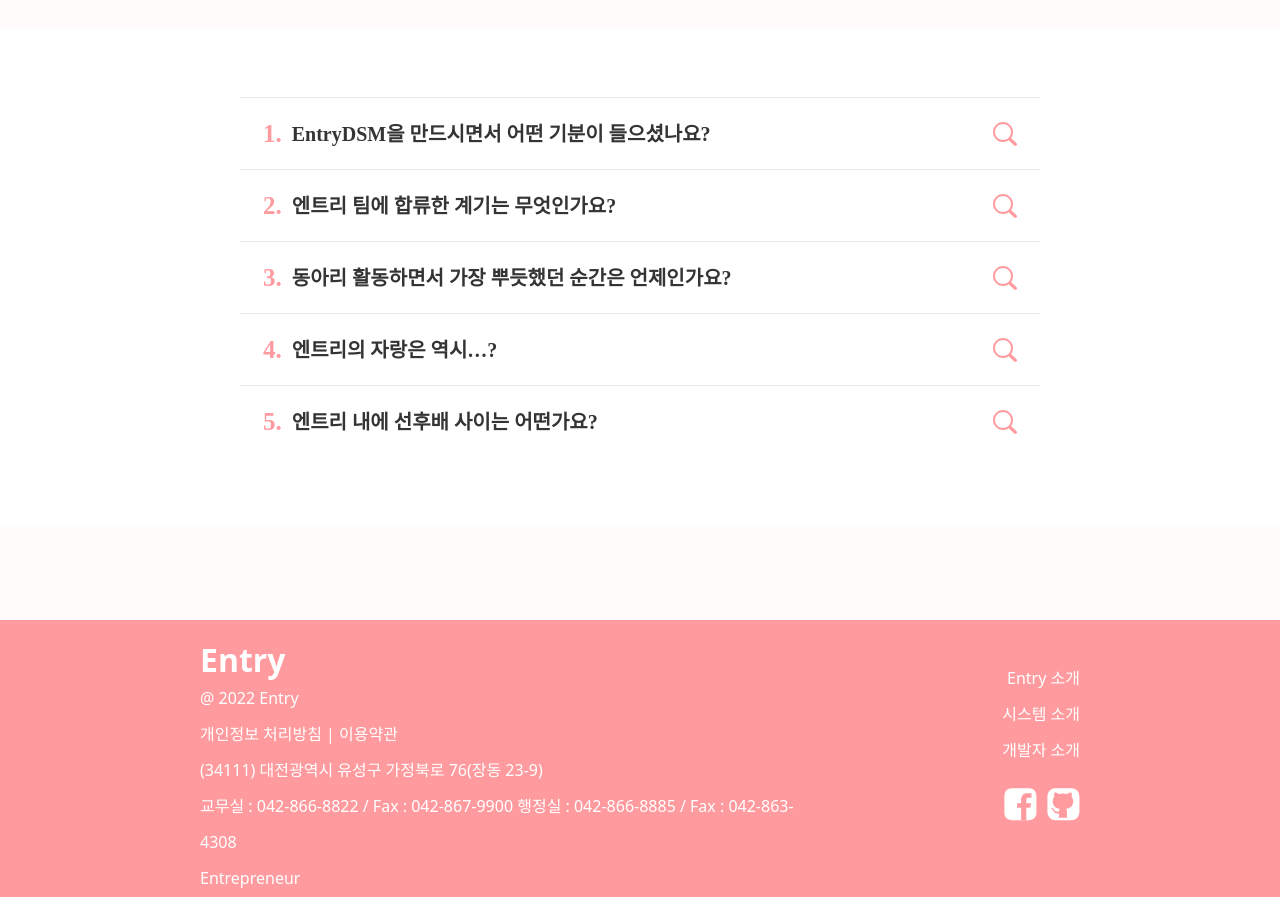
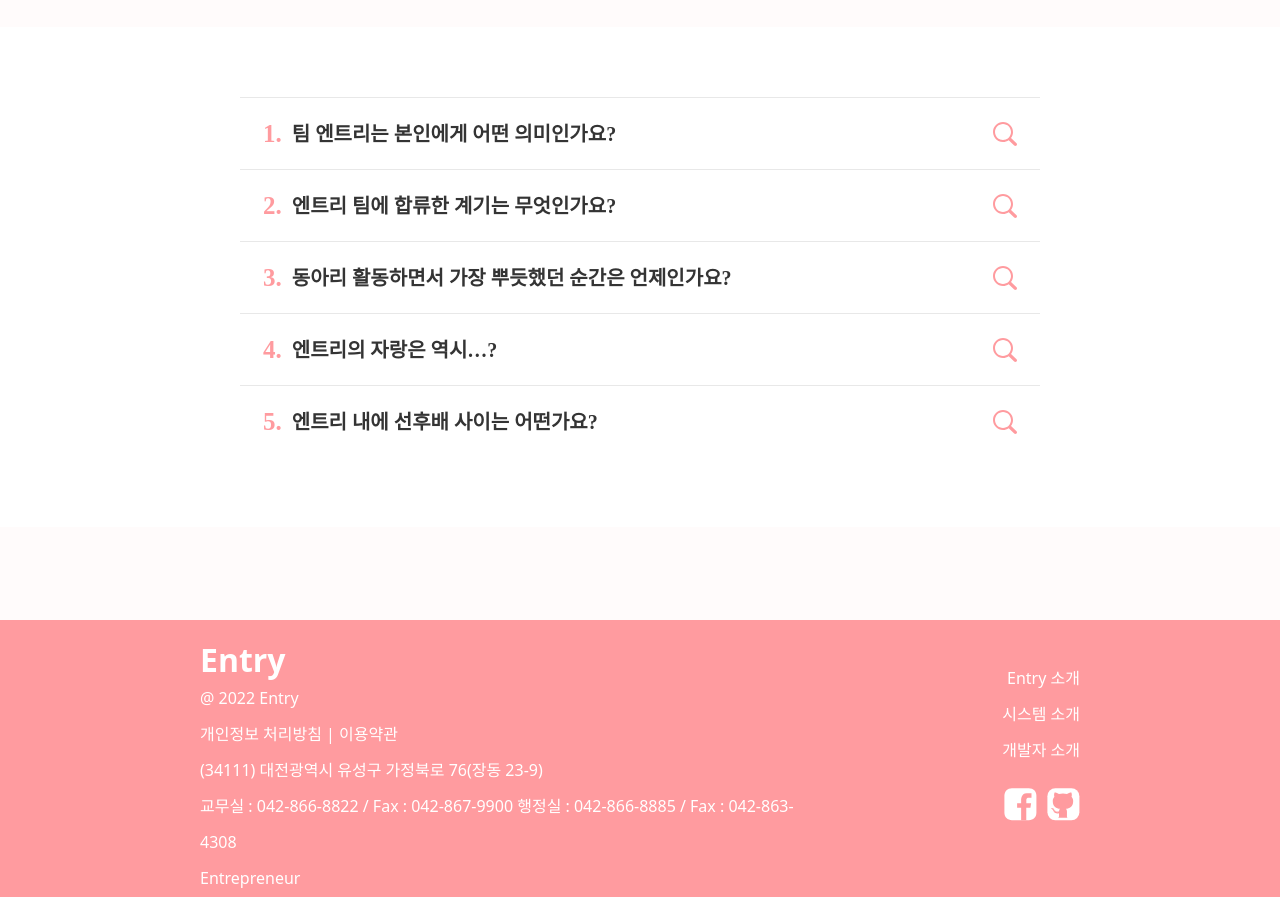
Before and after one commit to EntryDSM/entryFront2023, a React (Create React App) app: page / in a window 1280 px wide. Shown: the part 4180-5077 px from the top of the page. Built offline with nearby package versions, Linux system fonts and the light colour scheme; a web font is replaced by a local one.

Commit message:
Style : QnA 글 변경

```diff
--- a/src/components/main/QnA/QnA.js
+++ b/src/components/main/QnA/QnA.js
@@ -36,7 +36,7 @@ const QnA = () => {
           <_.Line
             onClick={() =>
               onClick(
-                "EntryDSM을 만드시면서 어떤 기분이 들으셨나요?",
+                "팀 엔트리는 본인에게 어떤 의미인가요?",
                 "강석현",
                 "오상우",
                 "이준서",
@@ -48,7 +48,7 @@ const QnA = () => {
           >
             <_.QuestionWrapper>
               <_.Number>1.</_.Number>
-              <_.Text>EntryDSM을 만드시면서 어떤 기분이 들으셨나요?</_.Text>
+              <_.Text>팀 엔트리는 본인에게 어떤 의미인가요?</_.Text>
             </_.QuestionWrapper>
             <_.QuestionWrapper>
               <Search></Search>
@@ -90,7 +90,9 @@ const QnA = () => {
           >
             <_.QuestionWrapper>
               <_.Number>3.</_.Number>
-              <_.Text>동아리 활동하면서 가장 뿌듯했던 순간은 언제인가요?</_.Text>
+              <_.Text>
+                동아리 활동하면서 가장 뿌듯했던 순간은 언제인가요?
+              </_.Text>
             </_.QuestionWrapper>
             <_.QuestionWrapper>
               <Search></Search>
```
